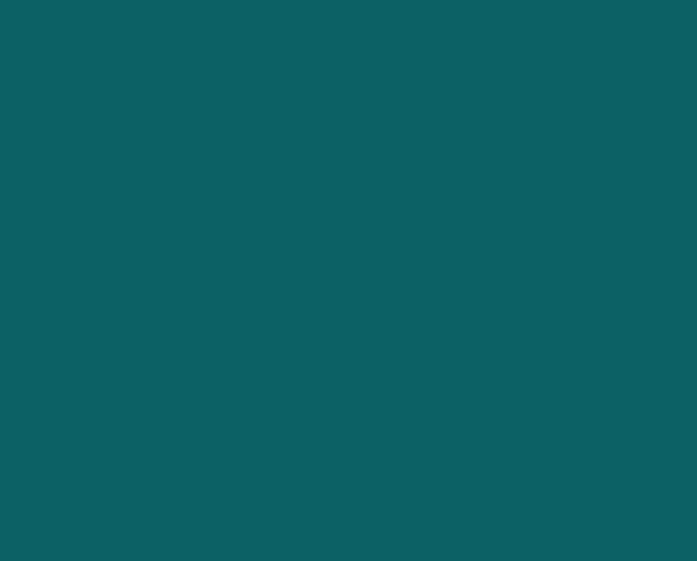
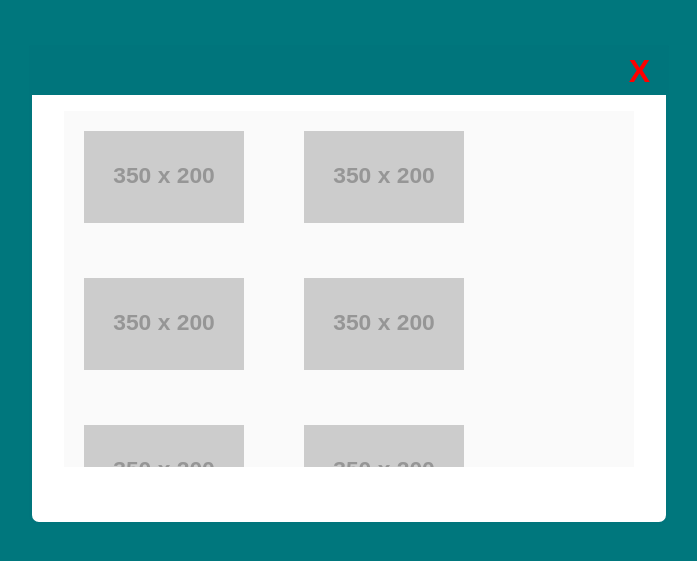
Before and after one commit to JoshuaVandaele/MiniCMS, a Vue app: page /selection-template in a window 1280 px wide. Before the commit this address had no page. Shown: the part 115-676 px from the top of the page, without its empty margins (291-988 px from the left). Built offline with nearby package versions, Linux system fonts and the light colour scheme.

Commit message:
feat: added selection and selection-template pages

```diff
--- a/src/assets/base.css
+++ b/src/assets/base.css
@@ -61,7 +61,7 @@
 body {
   min-height: 100vh;
   color: var(--color-text);
-  background:#0C6165;
+  background:#00777D;
   transition:
     color 0.5s,
     background-color 0.5s;
--- a/src/router/index.js
+++ b/src/router/index.js
@@ -1,6 +1,7 @@
 import { createRouter, createWebHistory } from 'vue-router'
 import HomeView from '../views/HomeView.vue'
 import Selection from '../views/Selection.vue'
+import SelectionTemplate from '../views/SelectionTemplate.vue'
 
 const router = createRouter({
   history: createWebHistory(import.meta.env.BASE_URL),
@@ -14,6 +15,11 @@ const router = createRouter({
       path: '/selection',
       name: 'selection',
       component: Selection
+    },
+    {
+      path: '/selection-template',
+      name: 'selectionTemplate',
+      component: SelectionTemplate
     }
   ]
 })
--- a/src/views/HomeView.vue
+++ b/src/views/HomeView.vue
@@ -7,8 +7,8 @@
     </span>
 
     <div id = "buttons">
-        <router-link to="/selection">add template</router-link>
-        <input type = "button" value = "Charger">
+        <input type="button" value="Add Template" @click="$router.push('/selection')">
+        <input type="button" value="Charger" @click="$router.push('/selection-template')">
     </div>
   </div>
 </template>
--- a/src/views/Selection.vue
+++ b/src/views/Selection.vue
@@ -1,5 +1,15 @@
 <template>
     <div>
+        <img src="../assets/img/logo-port-boulogne-calais.jpg" class="logo">
+        <div class="navbar">
+            <ul>
+                <li><input type="button" value="Save"></li>
+                <li><input type="button" value="Load"></li>
+                <li><input type="button" value="Export"></li>
+                <li><input type="button" value="Option"></li>
+                <li><input type="button" value="Preview"></li>
+            </ul>
+        </div>
         <div id="frame">
             <div v-for="item in liste" class="template">
                 <img v-bind:src="item.img">
@@ -8,7 +18,7 @@
                 </p>
             </div>
         </div>
-        <router-link to="/" id="add_button">+</router-link>
+        <router-link to="/selection-template" id="add_button">+</router-link>
     </div>
 </template>
 <style scoped>
@@ -41,9 +51,9 @@ body {
 }
 
 .navbar ul li input {
-    width: 210;
-    height: 80;
-    border-radius: 20PX;
+    width: 210px;
+    height: 80px;
+    border-radius: 20px;
     background-color: #0C6165;
     position: relative;
     border: none;
@@ -78,6 +88,9 @@ body {
     font-size: 60px;
     bottom: 80px;
     right: 120px;
+    display: flex;
+    justify-content: center;
+    align-items: center;
 }
 
 #add_button:hover {
@@ -128,8 +141,38 @@ export default {
             },
             {
                 img: "https://fakeimg.pl/350x200/ff1234,128/000,255",
-                modele: "2",
+                modele: "4",
                 titre: "titre4"
+            },
+            {
+                img: "https://fakeimg.pl/350x200/ff1234,128/000,255",
+                modele: "5",
+                titre: "titre5"
+            },
+            {
+                img: "https://fakeimg.pl/350x200/ff1234,128/000,255",
+                modele: "6",
+                titre: "titre6"
+            },
+            {
+                img: "https://fakeimg.pl/350x200/ff1234,128/000,255",
+                modele: "7",
+                titre: "titre7"
+            },
+            {
+                img: "https://fakeimg.pl/350x200/ff1234,128/000,255",
+                modele: "8",
+                titre: "titre8"
+            },
+            {
+                img: "https://fakeimg.pl/350x200/ff1234,128/000,255",
+                modele: "9",
+                titre: "titre9"
+            },
+            {
+                img: "https://fakeimg.pl/350x200/ff1234,128/000,255",
+                modele: "10",
+                titre: "titre10"
             }
         ]
         }
--- /dev/null
+++ b/src/views/SelectionTemplate.vue
@@ -0,0 +1,138 @@
+<template>
+    <div id="template-picker">
+            <div id="template-picker-topbar">
+                <router-link to="/selection" id="template-picker-close-button">X</router-link>
+            </div>
+            <div  id="template-picker-scrollarea">
+                <div v-for="item in liste" id="template">
+                    <img v-bind:src="item.img">
+                </div>
+            </div>
+        </div>
+</template>
+
+<style scoped>
+body {
+    background: black;
+}
+#template {
+    position: relative;
+    width: 200px;
+    height: 120px;
+    border-radius: 20px;
+    margin: 10px;
+    display: inline-block;
+}
+
+#template-picker {
+    width: 50vw;
+    height: 60vh;
+    background-color: #fff;
+    position: absolute;
+    top: 50%;
+    left: 50%;
+    transform: translate(-50%, -50%);
+    border: 3px solid #00757c;
+    border-radius: 2px 2px 10px 10px;
+}
+
+#template-picker-topbar {
+    display: flex;
+    justify-content: space-between;
+    align-items: center;
+    width: 100%;
+    height: 10%;
+    background-color: #00757c;
+}
+
+#template-picker-scrollarea {
+    height: 100%;
+    overflow-y: scroll;
+    background-color: #fafafa;
+    width: 90%;
+    height: 75%;
+    margin: 2.5% auto 0 auto;
+    position: relative;
+}
+
+#template-picker-scrollarea img {
+    width: 80%;
+    height: auto;
+    margin: 10px;
+    display:grid;
+}
+
+#template-picker-close-button {
+    color: red;
+    text-decoration: none;
+    font-size: 2rem;
+    margin-right: 1rem;
+    font-weight: bold;
+    font-family: sans-serif;
+    text-align: right;
+    width: 100%;
+}
+</style>
+
+
+
+<script>
+export default {
+    name: 'listeTemplate',
+    data() {
+        return {
+            liste: [{
+                img: "https://fakeimg.pl/350x200/ff0000,128/000,255",
+                modele: "1",
+                titre: "titre"
+            },
+            {
+                img: "https://fakeimg.pl/350x200/ff1234,128/000,255",
+                modele: "2",
+                titre: "titre2"
+            },
+            {
+                img: "https://fakeimg.pl/350x200/ff1234,128/000,255",
+                modele: "3",
+                titre: "titre3"
+            },
+            {
+                img: "https://fakeimg.pl/350x200/ff1234,128/000,255",
+                modele: "4",
+                titre: "titre4"
+            },
+            {
+                img: "https://fakeimg.pl/350x200/ff1234,128/000,255",
+                modele: "5",
+                titre: "titre5"
+            },
+            {
+                img: "https://fakeimg.pl/350x200/ff1234,128/000,255",
+                modele: "6",
+                titre: "titre6"
+            },
+            {
+                img: "https://fakeimg.pl/350x200/ff1234,128/000,255",
+                modele: "7",
+                titre: "titre7"
+            },
+            {
+                img: "https://fakeimg.pl/350x200/ff1234,128/000,255",
+                modele: "8",
+                titre: "titre8"
+            },
+            {
+                img: "https://fakeimg.pl/350x200/ff1234,128/000,255",
+                modele: "9",
+                titre: "titre9"
+            },
+            {
+                img: "https://fakeimg.pl/350x200/ff1234,128/000,255",
+                modele: "10",
+                titre: "titre10"
+            }
+        ]
+        }
+    },
+}
+</script>
```
